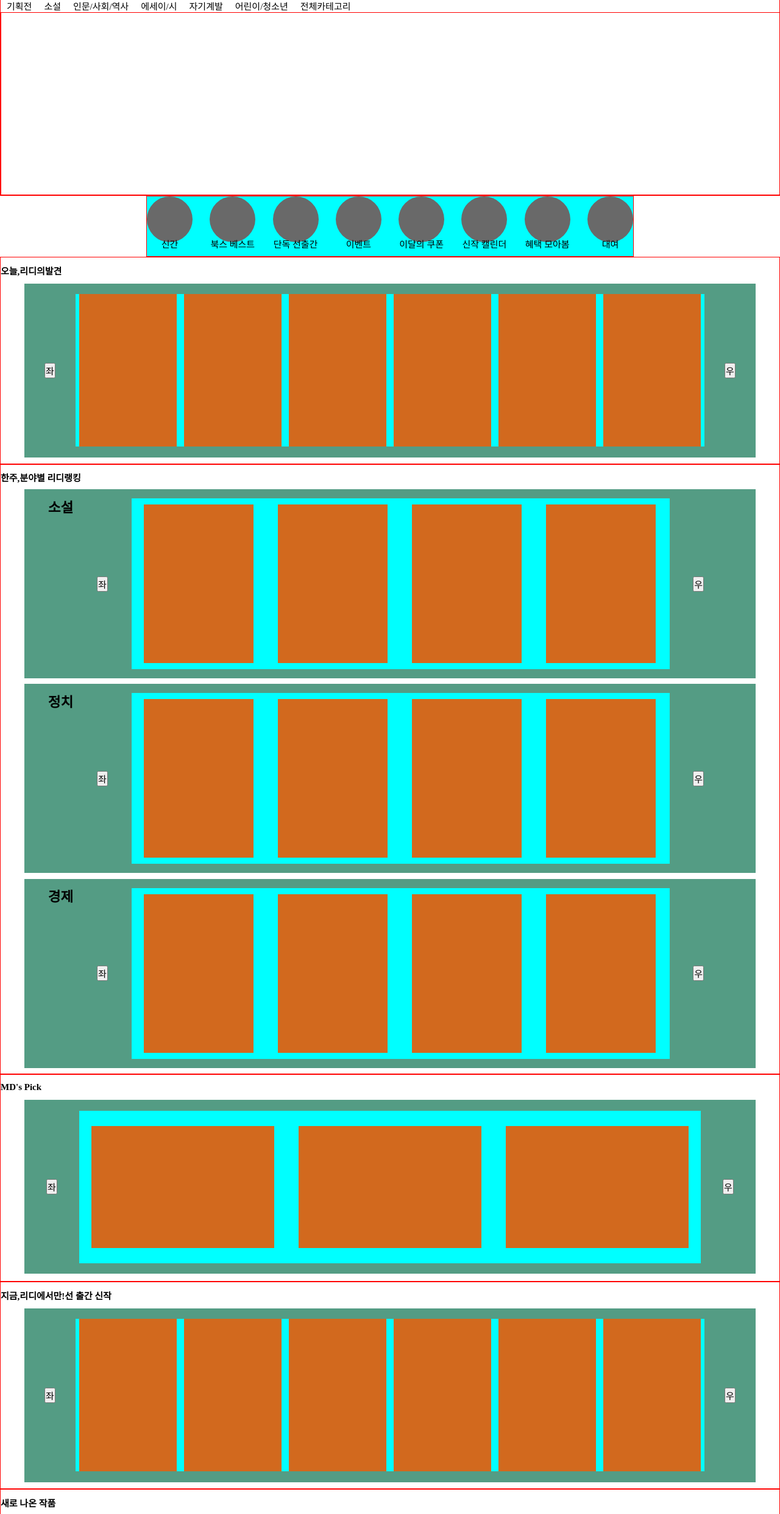
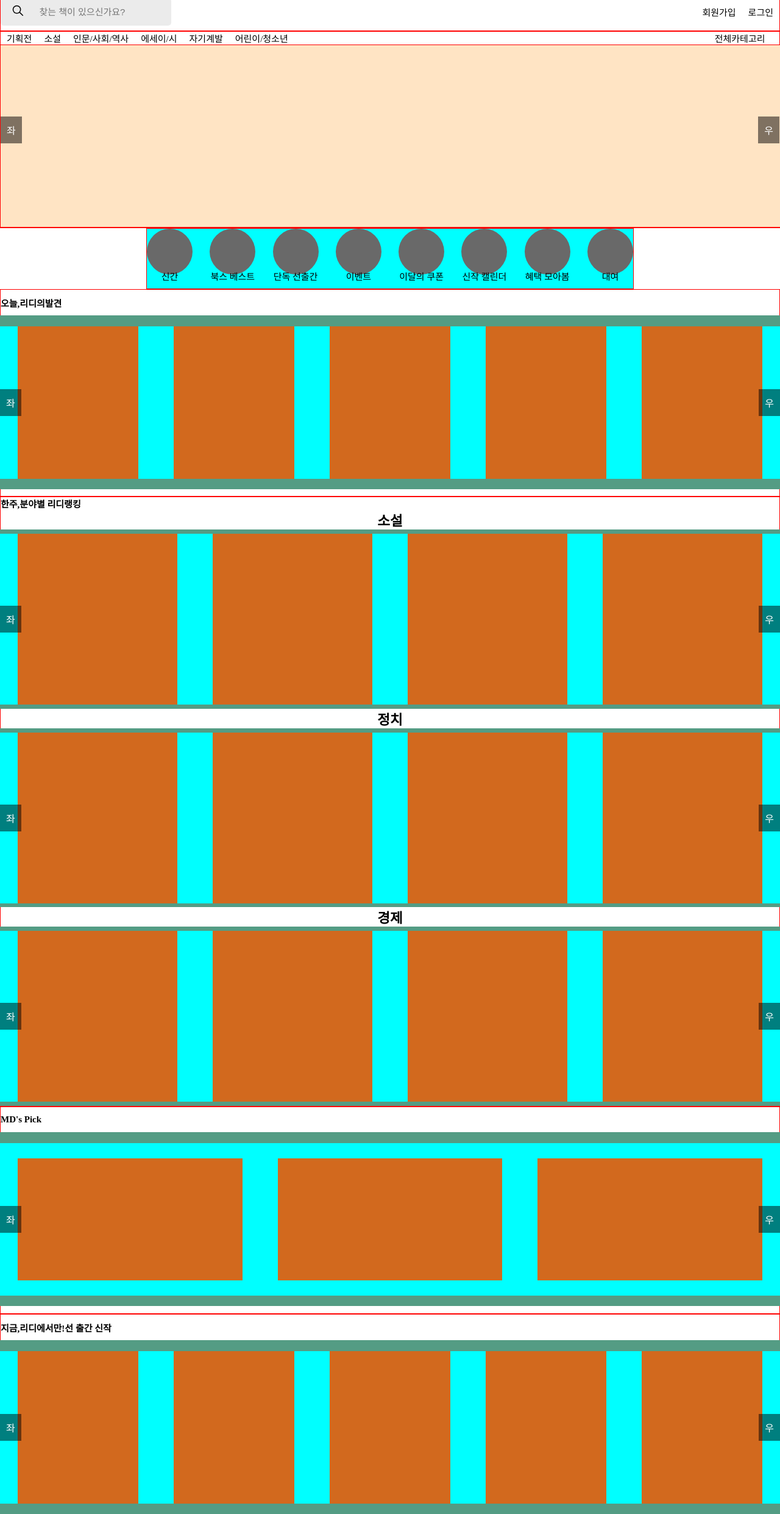
Before and after one commit to psb711/project3, a plain HTML site: page index.html in a window 1280 px wide. Shown: the part 59-2541 px from the top of the page at 61% size. Drawn offline with Linux system fonts and the light colour scheme.

Commit message:
20250513(2)

```diff
--- a/css/index.css
+++ b/css/index.css
@@ -1,3 +1,4 @@
+@charset "UTF-8";
 * {
   margin: 0;
   padding: 0;
@@ -34,12 +35,29 @@ h3 {
   align-self: flex-start;
 }
 
-#headertop {
-  display: flex;
+.btnArea {
+  position: relative;
 }
 
-#headerbottom {
+.buttonbox {
+  position: absolute;
+  top: 50%;
+  left: 0;
+  width: 100%;
   display: flex;
+  justify-content: space-between;
+  transform: translateY(-50%);
+  pointer-events: none;
+}
+
+.buttonbox button {
+  pointer-events: auto;
+  background-color: rgba(0, 0, 0, 0.5);
+  color: white;
+  border: none;
+  padding: 10px;
+  cursor: pointer;
+  font-size: 16px;
 }
 
 ul {
@@ -54,8 +72,72 @@ li {
   margin: 0 10px;
 }
 
-#sliderbox {
+#headerbox {
+  border-bottom: 1px solid gray;
+  height: 110px;
+}
+#headerbox header {
+  height: 110px;
+}
+
+#headertop {
+  height: 50px;
+  display: flex;
+  justify-content: space-between;
+  align-items: center;
+}
+
+#headerbottom {
+  height: 55px;
+  display: flex;
+  justify-content: space-between;
+  align-items: center;
+}
+#headerbottom .search-wrapper {
+  border-radius: 5px;
+  width: 280px;
+  height: 45px;
+  background-color: rgb(235, 235, 235);
+  border-style: none;
+  text-align: center;
+  display: flex;
+  align-items: center; /* 수직 가운데 정렬 */
+  justify-content: center; /* 수평 가운데 정렬 (필요한 경우) */
+  gap: 25px; /* 아이콘과 input 사이 간격 */
+}
+#headerbottom .search-wrapper #search-input {
+  border-style: none;
+  background-color: rgb(235, 235, 235);
+}
+
+#AllCat {
+  margin-left: 690px;
+}
+
+#s1SBox {
   height: 300px;
+  display: flex;
+  flex-direction: column;
+  justify-content: space-evenly;
+  align-items: center;
+}
+#s1SBox .s1slider {
+  background-color: bisque;
+  width: 1280px;
+  height: 300px;
+  overflow: hidden;
+}
+#s1SBox .s1slider .s1sliderybox {
+  width: 7224px;
+  background-color: aqua;
+  display: flex;
+  justify-content: space-evenly;
+  align-items: center;
+}
+#s1SBox .s1slider .s1sliderybox .contents {
+  background-color: chocolate;
+  width: 1032px;
+  height: 250px;
 }
 
 #buttonbox {
@@ -88,32 +170,32 @@ li {
   justify-content: space-evenly;
   align-items: center;
 }
-#book1 div {
+#book1 > div {
   height: 285px;
-  width: 1200px;
+  width: 1280px;
   background-color: rgb(84, 156, 132);
   display: flex;
   justify-content: space-evenly;
   align-items: center;
 }
-#book1 div .arryboxslider {
+#book1 > div .arryboxslider {
   background-color: bisque;
-  width: 1032px;
+  width: 1280px;
   height: 250px;
   overflow: hidden;
 }
-#book1 div .arryboxslider .arrybox {
-  width: 1720px;
+#book1 > div .arryboxslider .arrybox {
+  width: 2560px;
   background-color: aqua;
   display: flex;
   justify-content: space-evenly;
   align-items: center;
 }
-#book1 div .arryboxslider .arrybox div {
+#book1 > div .arryboxslider .arrybox > div {
   background-color: chocolate;
-  width: 170px;
+  width: 198px;
   height: 250px;
-  margin: 0 6px;
+  margin: 0 29px;
 }
 
 #book2 {
@@ -124,33 +206,32 @@ li {
   align-items: center;
 }
 #book2 h4 {
-  margin: 0 0 255px 0;
   font-size: 1.5rem;
 }
-#book2 div {
+#book2 > div {
   height: 310px;
-  width: 1200px;
+  width: 1280px;
   background-color: rgb(84, 156, 132);
   display: flex;
   justify-content: space-evenly;
   align-items: center;
-  padding-right: 46px;
 }
-#book2 div .book2boxslider {
+#book2 > div .book2boxslider {
   background-color: bisque;
-  width: 883px;
+  width: 1280px;
   height: 280px;
   overflow: hidden;
 }
-#book2 div .book2boxslider .book2box {
-  width: 1367px;
+#book2 > div .book2boxslider .book2box {
+  width: 1920px;
   background-color: aqua;
+  display: flex;
 }
-#book2 div .book2boxslider .book2box .book2box2 {
+#book2 > div .book2boxslider .book2box .book2box2 {
   background-color: chocolate;
-  width: 202px;
-  height: 260px;
-  margin: 0 20px;
+  width: 262px;
+  height: 280px;
+  margin: 0 29px;
 }
 
 #book3 {
@@ -161,7 +242,7 @@ li {
 }
 #book3 .book3-1 {
   height: 285px;
-  width: 1200px;
+  width: 1280px;
   background-color: rgb(84, 156, 132);
   display: flex;
   justify-content: space-evenly;
@@ -169,21 +250,21 @@ li {
 }
 #book3 .book3-1 .mdslider {
   background-color: bisque;
-  width: 1020px;
+  width: 1280px;
   height: 250px;
   overflow: hidden;
 }
 #book3 .book3-1 .mdslider .mdbox {
-  width: 1700px;
+  width: 2133.333px;
   height: 250px;
   background-color: aqua;
   display: flex;
   align-items: center;
 }
 #book3 .book3-1 .mdslider .mdbox .mdbox1 {
-  width: 300px;
+  width: 368.666px;
   height: 200px;
-  margin: 0 20px;
+  margin: 0 29px;
   background-color: chocolate;
 }
 
@@ -193,32 +274,32 @@ li {
   justify-content: space-evenly;
   align-items: center;
 }
-#book4 div {
+#book4 > div {
   height: 285px;
-  width: 1200px;
+  width: 1280px;
   background-color: rgb(84, 156, 132);
   display: flex;
   justify-content: space-evenly;
   align-items: center;
 }
-#book4 div .arryboxslider {
+#book4 > div .arryboxslider {
   background-color: bisque;
-  width: 1032px;
+  width: 1280px;
   height: 250px;
   overflow: hidden;
 }
-#book4 div .arryboxslider .arrybox {
-  width: 1720px;
+#book4 > div .arryboxslider .arrybox {
+  width: 2560px;
   background-color: aqua;
   display: flex;
   justify-content: space-evenly;
   align-items: center;
 }
-#book4 div .arryboxslider .arrybox div {
+#book4 > div .arryboxslider .arrybox > div {
   background-color: chocolate;
-  width: 170px;
+  width: 198px;
   height: 250px;
-  margin: 0 6px;
+  margin: 0 29px;
 }
 
 #book5 {
@@ -227,32 +308,32 @@ li {
   justify-content: space-evenly;
   align-items: center;
 }
-#book5 div {
+#book5 > div {
   height: 285px;
-  width: 1200px;
+  width: 1280px;
   background-color: rgb(84, 156, 132);
   display: flex;
   justify-content: space-evenly;
   align-items: center;
 }
-#book5 div .arryboxslider {
+#book5 > div .arryboxslider {
   background-color: bisque;
-  width: 1032px;
+  width: 1280px;
   height: 250px;
   overflow: hidden;
 }
-#book5 div .arryboxslider .arrybox {
-  width: 1720px;
+#book5 > div .arryboxslider .arrybox {
+  width: 2560px;
   background-color: aqua;
   display: flex;
   justify-content: space-evenly;
   align-items: center;
 }
-#book5 div .arryboxslider .arrybox div {
+#book5 > div .arryboxslider .arrybox > div {
   background-color: chocolate;
-  width: 170px;
+  width: 198px;
   height: 250px;
-  margin: 0 6px;
+  margin: 0 29px;
 }
 
 #book6 {
@@ -261,30 +342,64 @@ li {
   justify-content: space-evenly;
   align-items: center;
 }
-#book6 .book6-1 {
-  height: 285px;
-  width: 1200px;
+#book6 .eventarry {
+  height: 200px;
+  width: 1280px;
   background-color: rgb(84, 156, 132);
   display: flex;
   justify-content: space-evenly;
   align-items: center;
 }
-#book6 .book6-1 .eslider {
+#book6 .eventarry .eslider {
   background-color: bisque;
-  width: 1020px;
-  height: 250px;
+  width: 1280px;
+  height: 130px;
   overflow: hidden;
 }
-#book6 .book6-1 .eslider .ebox {
-  width: 1700px;
-  height: 250px;
+#book6 .eventarry .eslider .ebox {
+  width: 1706.666px;
+  height: 130px;
   background-color: aqua;
   display: flex;
   align-items: center;
 }
-#book6 .book6-1 .eslider .ebox .ebox1 {
-  width: 300px;
-  height: 200px;
-  margin: 0 20px;
+#book6 .eventarry .eslider .ebox .ebox1 {
+  width: 397.6666px;
+  height: 130px;
+  margin: 0 29px;
   background-color: chocolate;
 }
+
+#book7 {
+  display: flex;
+  flex-direction: column;
+  justify-content: space-evenly;
+  align-items: center;
+}
+#book7 .eventarry {
+  height: 200px;
+  width: 1280px;
+  background-color: rgb(84, 156, 132);
+  display: flex;
+  justify-content: space-evenly;
+  align-items: center;
+}
+#book7 .eventarry .eslider {
+  background-color: bisque;
+  width: 1280px;
+  height: 130px;
+  overflow: hidden;
+}
+#book7 .eventarry .eslider .ebox {
+  width: 1706.666px;
+  height: 130px;
+  background-color: aqua;
+  display: flex;
+  align-items: center;
+}
+#book7 .eventarry .eslider .ebox .ebox1 {
+  width: 397.6666px;
+  height: 130px;
+  margin: 0 29px;
+  background-color: chocolate;
+}
--- a/index.html
+++ b/index.html
@@ -33,16 +33,16 @@
             </div>
             <div id="headerbottom">
                <div id="searchbox">
-                  <form role="search" class="fig-1f3tl64 et3830u0">
-                     <div tabindex="-1" class="fig-1h5lkgg">
-                        <div class="fig-q3rd3s et3830u1"><label class="fig-1elmr86"><svg width="1em" height="1em"
-                                 viewBox="0 0 20 20" fill="currentColor" xmlns="http://www.w3.org/2000/svg"
-                                 class="fig-1hsho1o">
+                  <form role="search" class="search-form">
+                     <div class="search-wrapper">
+                        <label for="search-input" class="search-label">
+                           <svg class="search-icon" width="1.4em" height="1.4em" viewBox="0 0 20 20" fill="currentColor">
                               <path fill-rule="evenodd"
-                                    d="M13.28 8.18a5.1 5.1 0 11-10.2 0 5.1 5.1 0 0110.2 0zm-1.031 5.069a6.5 6.5 0 11.991-.989l4.695 4.695a.7.7 0 11-.99.99l-4.696-4.696z">
-                                 </path>
-                              </svg><input type="text" maxlength="64" tabindex="-1" class="fig-iqyz32" value=""></label>
-                        </div>
+                                 d="M13.28 8.18a5.1 5.1 0 11-10.2 0 5.1 5.1 0 0110.2 0zm-1.031 5.069a6.5 6.5 0 11.991-.989l4.695 4.695a.7.7 0 11-.99.99l-4.696-4.696z" />
+                           </svg>
+                        </label>
+                        <input type="text" id="search-input" name="search" class="search-input" maxlength="64"
+                           placeholder="찾는 책이 있으신가요?" />
                      </div>
                   </form>
 </div>
@@ -57,7 +57,7 @@
 
       </div>
 
-      <div class="s1 container">
+      <div class="s1 container btnArea">
 
          <nav>
             <ul class="main">
@@ -68,7 +68,7 @@
                <li><a href="">에세이/시</a></li>
                <li><a href="">자기계발</a></li>
                <li><a href="">어린이/청소년</a></li>
-               <li>전체카테고리
+               <li id="AllCat">전체카테고리
                   <ul class="sub">
                      <li>소설
                         <ul class="subs">
@@ -233,8 +233,22 @@
                      </li>
                      </ul>
                      </nav>
-         <div id="sliderbox" class="container">
-
+                     <div id="s1SBox" class="container ">
+                        <div class="s1slider">
+                           <div class="s1sliderbox">
+                              <div class="contents"></div>
+                              <div class="contents"></div>
+                              <div class="contents"></div>
+                              <div class="contents"></div>
+                              <div class="contents"></div>
+                              <div class="contents"></div>
+                              <div class="contents"></div>
+                           </div>
+                        </div>
+                        </div>
+                        <div class="buttonbox">
+                           <button type="button" class="leftbutton">좌</button>
+                           <button type="button" class="rightbutton">우</button>
                         </div>
                         </div>
                         <div id="buttonbox" class="container">
@@ -284,8 +298,8 @@
       <div id="book1" class="BOOK container">
          <h3>오늘,리디의발견</h3>
 
-         <div id="book1-1" class="bookarry">
-            <button type="button">좌</button>
+         <div id="book1-1" class="bookarry btnArea">
+
             <div class="arryboxslider">
                <div class="arrybox">
                   <div class="bookbox"></div>
@@ -300,14 +314,54 @@
                   <div class="bookbox"></div>
                   </div>
                   </div>
-            <button type="button">우</button>
+                  <div class="buttonbox">
+                     <button type="button" class="leftbutton">좌</button>
+                     <button type="button" class="rightbutton">우</button>
+                  </div>
+
                   </div>
                   </div>
       <div id="book2" class="container">
          <h3>한주,분야별 리디랭킹</h3>
-         <div class="book2-1">
-            <h4>소설</h4>
-            <button type="button">좌</button>
+             <h4>소설</h4> <div class="book2-1 btnArea">
+
+
+            <div class="book2boxslider">
+               <div class="book2box">
+                  <div class="book2box2"></div>
+                  <div class="book2box2"></div>
+                  <div class="book2box2"></div>
+                  <div class="book2box2"></div>
+                  <div class="book2box2"></div>
+                  <div class="book2box2"></div>
+               </div>
+            </div>
+ <div class="buttonbox">
+                     <button type="button" class="leftbutton">좌</button>
+                     <button type="button" class="rightbutton">우</button>
+                  </div>
+         </div>
+         <h4>정치</h4>  <div class="book2-1 btnArea">
+
+
+            <div class="book2boxslider">
+               <div class="book2box">
+                  <div class="book2box2"></div>
+                  <div class="book2box2"></div>
+                  <div class="book2box2"></div>
+                  <div class="book2box2"></div>
+                  <div class="book2box2"></div>
+                  <div class="book2box2"></div>
+               </div>
+            </div>
+ <div class="buttonbox">
+                     <button type="button" class="leftbutton">좌</button>
+                     <button type="button" class="rightbutton">우</button>
+                  </div>
+         </div>
+         <h4>경제</h4> <div class="book2-1 btnArea">
+
+
             <div class="book2boxslider">
                <div class="book2box">
                   <div class="book2box2"></div>
@@ -319,45 +373,16 @@
                </div>
             </div>
 
-            <button type="button">우</button>
+        <div class="buttonbox">
+                     <button type="button" class="leftbutton">좌</button>
+                     <button type="button" class="rightbutton">우</button>
                   </div>
-         <div class="book2-1">
-            <h4>정치</h4>
-            <button type="button">좌</button>
-            <div class="book2boxslider">
-               <div class="book2box">
-                  <div class="book2box2"></div>
-                  <div class="book2box2"></div>
-                  <div class="book2box2"></div>
-                  <div class="book2box2"></div>
-                  <div class="book2box2"></div>
-                  <div class="book2box2"></div>
-               </div>
-            </div>
-
-            <button type="button">우</button>
-         </div>
-         <div class="book2-1">
-            <h4>경제</h4>
-            <button type="button">좌</button>
-            <div class="book2boxslider">
-               <div class="book2box">
-                  <div class="book2box2"></div>
-                  <div class="book2box2"></div>
-                  <div class="book2box2"></div>
-                  <div class="book2box2"></div>
-                  <div class="book2box2"></div>
-                  <div class="book2box2"></div>
-               </div>
-            </div>
-
-            <button type="button">우</button>
          </div>
       </div>
       <!-- MD's Pick -->
       <div id="book3" class="MD container">
          <h3>MD's Pick</h3>
-         <div class="book3-1 "> <button type="button">좌</button>
+         <div class="book3-1  btnArea">
             <div class="mdslider">
                <div class="mdbox">
                   <div class="mdbox1">
@@ -403,15 +428,18 @@
 
                </div>
             </div>
-            <button type="button">우</button>
+ <div class="buttonbox">
+                     <button type="button" class="leftbutton">좌</button>
+                     <button type="button" class="rightbutton">우</button>
+                  </div>
          </div>
 
       </div>
       <div id="book4" class="BOOK container">
          <h3>지금,리디에서만!선 출간 신작</h3>
-         <div id="book4-1" class="bookarry">
-            <div id="book4-1" class="bookarry">
-               <button type="button">좌</button>
+         <div id="book4-1" class="bookarry btnArea">
+
+
                <div class="arryboxslider">
                   <div class="arrybox">
                      <div class="bookbox"></div>
@@ -426,15 +454,18 @@
                      <div class="bookbox"></div>
                   </div>
                </div>
-               <button type="button">우</button>
+             <div class="buttonbox">
+                     <button type="button" class="leftbutton">좌</button>
+                     <button type="button" class="rightbutton">우</button>
                   </div>
+
          </div>
       </div>
       <div id="book5" class="BOOK container">
          <h3>새로 나온 작품</h3>
-         <div id="book5-1" class="bookarry">
-            <div id="book5-1" class="bookarry">
-               <button type="button">좌</button>
+         <div id="book5-1" class="bookarry btnArea">
+
+
                <div class="arryboxslider">
                   <div class="arrybox">
                      <div class="bookbox"></div>
@@ -449,16 +480,19 @@
                      <div class="bookbox"></div>
                   </div>
                </div>
-               <button type="button">우</button>
+     <div class="buttonbox">
+                     <button type="button" class="leftbutton">좌</button>
+                     <button type="button" class="rightbutton">우</button>
                   </div>
+
 
          </div>
       </div>
       <!--한 주 한 책,셀렉트 레터  -->
       <div id="book6" class="event container">
          <h3>한 주 한 책,셀렉트 레터</h3>
-         <div id="book6-1" class="eventarry">
-            <button type="button">좌</button>
+         <div id="book6-1" class="eventarry btnArea">
+
             <div class="eslider">
                <div class="ebox">
                   <div class="ebox1 Abox">
@@ -471,17 +505,22 @@
 
                   <div class="ebox1 Abox">
                   </div>
+                     <div class="ebox1 Abox">
+                  </div>
                </div>
 
             </div>
-            <button type="button">우</button>
+          <div class="buttonbox">
+                     <button type="button" class="leftbutton">좌</button>
+                     <button type="button" class="rightbutton">우</button>
+                  </div>
          </div>
       </div>
 <!-- 이벤트 -->
       <div id="book7" class="event container">
          <h3>이벤트</h3>
-         <div id="book7-1" class="eventarry">
-      <button type="button">좌</button>
+         <div id="book7-1" class="eventarry btnArea">
+
             <div class="eslider">
                <div class="ebox">
                   <div class="ebox1 Abox">
@@ -494,10 +533,17 @@
 
                   <div class="ebox1 Abox">
                   </div>
+
+
+                  <div class="ebox1 Abox">
+                  </div>
                </div>
 
             </div>
-            <button type="button">우</button>
+ <div class="buttonbox">
+                     <button type="button" class="leftbutton">좌</button>
+                     <button type="button" class="rightbutton">우</button>
+                  </div>
          </div>
       </div>
       <div id="footerbox">
```
Lines whose indentation alone changed are shown as unchanged.
